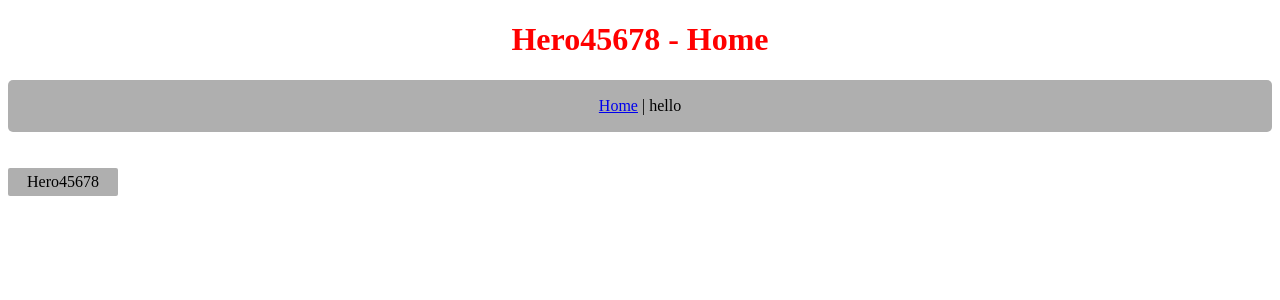
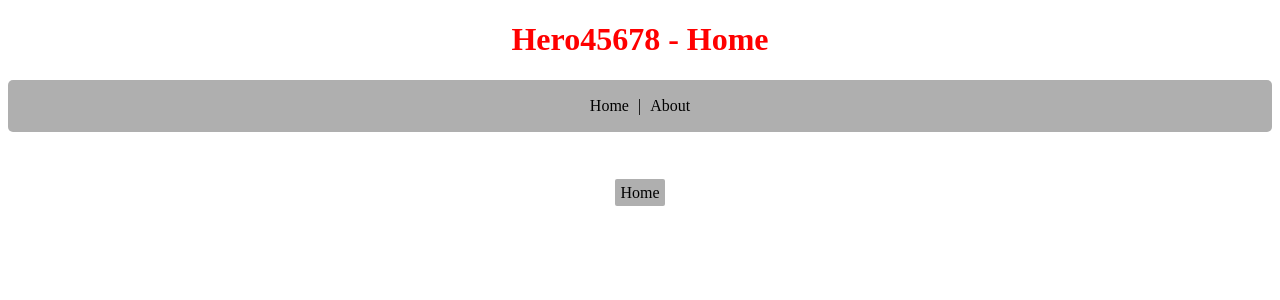
Before and after one commit to Gravity021/Website, a Flask app: page / in a window 1280 px wide. Shown: the top 300 px of the page. Run offline with Flask 2, Linux system fonts and the light colour scheme.

Commit message:
Server updated with current templates

```diff
--- a/Server/Server.py
+++ b/Server/Server.py
@@ -6,6 +6,10 @@ app = flask.Flask(__name__)
 def home():
     # return "Welcome to the home page"
     return flask.render_template("home.html")
+
+@app.route("/about")
+def about():
+    return flask.render_template("about.html")
 
 @app.route("/error_testing")
 def error_testing():
--- /dev/null
+++ b/Server/static/styles/home.css
@@ -0,0 +1,18 @@
+/* Custom classes */
+.bio {
+    align-self: center;
+    background-color: rgb(255, 255, 0);
+}
+
+a.button {
+    text-align: center;
+    /* align-self: center; */
+    background-color: rgb(175, 175, 175);
+    border-radius: 2px;
+    padding: 5px;
+    width: 100px;
+}
+
+a.button:hover {
+    background-color: rgb(150, 150, 150);
+}
--- a/Server/static/main.css
+++ b/Server/static/styles/main.css
@@ -1,7 +1,9 @@
+/* Predefined areas */
 h1 {
     color: rgb(255, 0, 0)
 }
 
+/* Custom classes */
 .navigation {
     text-align: center;
 }
@@ -13,9 +15,9 @@ h1 {
     border-radius: 5px;
 }
 
-/* .footer {
-    align-self: center;
-} */
+.footer {
+    text-align: center;
+}
 
 .button {
     text-align: center;
@@ -29,3 +31,8 @@ h1 {
 .button:hover {
     background-color: rgb(150, 150, 150);
 }
+
+.plain_link {
+    color: rgb(0, 0, 0);
+    text-decoration: none;
+}
--- a/Server/templates/home.html
+++ b/Server/templates/home.html
@@ -5,7 +5,8 @@
     <head>
         <title>Hero45678 - Home</title>
 
-        <link rel="stylesheet" href="../static/main.css">
+        <link rel="stylesheet" href="./static/styles/main.css">
+        <link rel="stylesheet" href="./static/styles/home.css">
     </head>
 
     <!-- Main body -->
@@ -14,18 +15,20 @@
         <div class="navigation">
             <h1>Hero45678 - Home</h1>
             <div class="navbar">
-                <p><a href="/">Home</a> | hello</p>
+                <p><a href="/" class="button plain_link">Home</a> | <a href="/about" class="button plain_link">About</a></p>
             </div>
         </div>
 
         <!-- Main -->
         <br>
+        <div class="bio">
+
+        </div>
         <br>
 
         <!-- Footer -->
-        <div class="footer">
-            <!-- <p><a href="/home.html">Hero45678</a></p> -->
-            <div class="button" href="/home.html">Hero45678</div>
-        </div>
+        <div class="footer"><p>
+            <a href="/" class="button plain_link">Home</a>
+        </p></div>
     </body>
 </html>
```
Also changed, not shown: Server/templates/about.html (added, +34 -0 lines), Server/static/styles/about.css (added).
